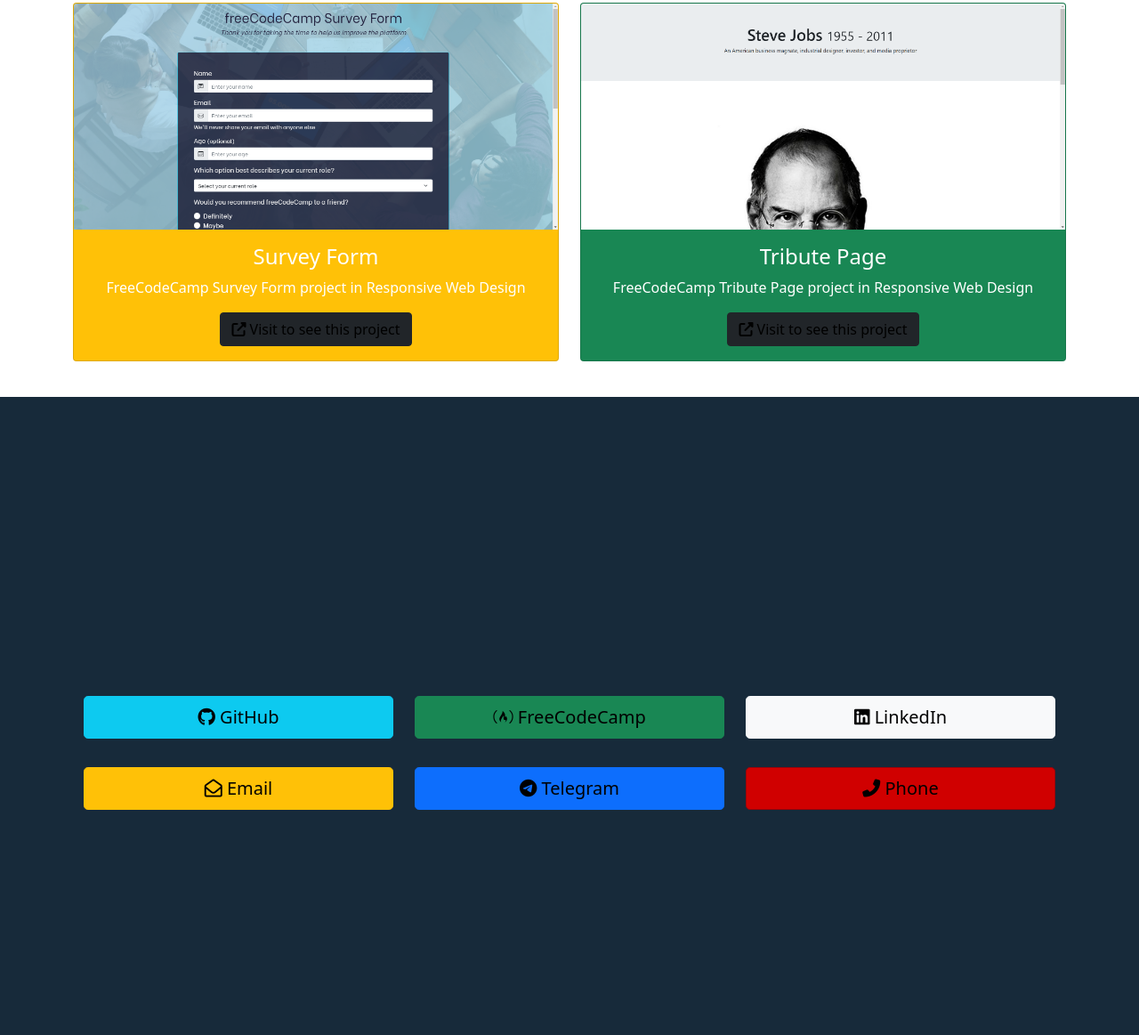
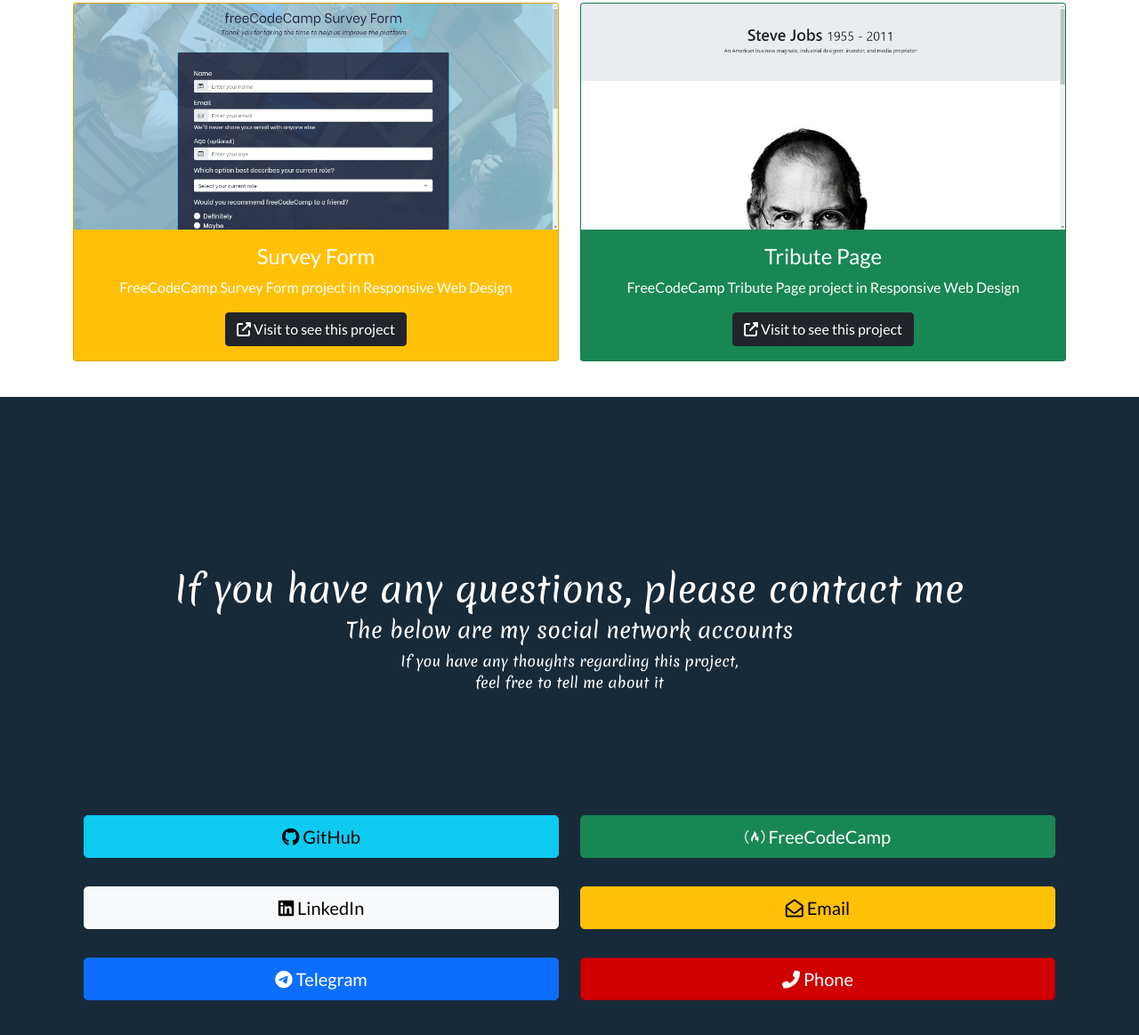
Before and after one commit to swiftv99/portfolio, a plain HTML site: page root/index.html in a window 1280 px wide. Shown: the part 1367-2530 px from the top of the page at 89% size. Drawn offline with nearby package versions, Linux system fonts and the light colour scheme.

Commit message:
Final Commit

```diff
--- a/root/index.html
+++ b/root/index.html
@@ -21,6 +21,14 @@
         crossorigin="anonymous"></script>
     <!-- Font Awesome Icons-->
     <script src="https://kit.fontawesome.com/b129219756.js" crossorigin="anonymous"></script>
+    <!--Google Fonts N1-->
+    <link rel="preconnect" href="https://fonts.googleapis.com">
+    <link rel="preconnect" href="https://fonts.gstatic.com" crossorigin>
+    <link rel="stylesheet" href="https://fonts.googleapis.com/css2?family=Merienda&display=swap">
+    <!--Google Fonts N2-->
+    <link rel="preconnect" href="https://fonts.googleapis.com">
+    <link rel="preconnect" href="https://fonts.gstatic.com" crossorigin>
+    <link rel="stylesheet" href="https://fonts.googleapis.com/css2?family=Lato&display=swap">
     <!-- CSS Stylesheet-->
     <link rel="stylesheet" href="/root/style/style.css" />
 
@@ -136,33 +144,40 @@
 
             </section>
             <section id="contact-section">
-                <div class="container w-100 h-100 mx-auto d-flex align-content-around">
-                    <div class="row row-cols-1 row-cols-md-2 row-cols-lg-3 m-auto w-100">
-                        <div class="cols my-2 py-2 d-grid gap-2">
-                            <a id="profile-link" href="https://github.com/swiftv99" class="btn btn-info btn-lg"><i
-                                    class="fab fa-github"></i> GitHub</a>
+                <div class="container w-100 h-100 mx-auto d-flex flex-column text-white">
+                    <div class="w-100 mt-5 pt-md-5">
+                        <h2 class="mt-md-5 pt-md-5 display-6"><b>If you have any questions, please contact me</b></h2>
+                        <h4>The below are my social network accounts</h4>
+                        <p>If you have any thoughts regarding this project,<br>
+                            feel free to tell me about it
+                        </p>
+                    </div>
+                    <div class="row row-cols-1 row-cols-md-2 row-cols-lg-2 m-auto w-100">
+                        <div class="cols my-1 my-md-2 py-2 d-grid gap-2">
+                            <a id="profile-link" href="https://github.com/swiftv99" class="btn btn-info btn-lg"
+                                target="_blank"><i class="fab fa-github"></i> GitHub</a>
                         </div>
-                        <div class="cols my-2 py-2 d-grid gap-2">
+                        <div class="cols my-1 my-md-2 py-2 d-grid gap-2">
                             <a id="contact-link2" href="https://www.freecodecamp.org/abdulaziz-musaev"
-                                class="btn btn-success btn-lg"><i class="fab fa-free-code-camp"></i> FreeCodeCamp</a>
+                                class="btn btn-success btn-lg" target="_blank"><i class="fab fa-free-code-camp"></i>
+                                FreeCodeCamp</a>
                         </div>
-                        <div class="cols my-2 py-2 d-grid gap-2">
+                        <div class="cols my-1 my-md-2 py-2 d-grid gap-2">
                             <a id="profile-link3" href="https://www.linkedin.com/in/abdulaziz-musaev"
-                                class="btn btn-light btn-lg"><i class="fab fa-linkedin"></i> LinkedIn</a>
+                                class="btn btn-light btn-lg" target="_blank"><i class="fab fa-linkedin"></i>
+                                LinkedIn</a>
                         </div>
-                        <div class="cols my-2 py-2 d-grid gap-2">
-                            <a id="profile-link4" href="mailto:swiftv99@gmail.com" class="btn btn-warning btn-lg"><i
-                                    class="far fa-envelope-open"></i>
-                                Email</a>
+                        <div class="cols my-1 my-md-2 py-2 d-grid gap-2">
+                            <a id="profile-link4" href="mailto:swiftv99@gmail.com" class="btn btn-warning btn-lg"
+                                target="_blank"><i class="far fa-envelope-open"></i> Email</a>
                         </div>
-                        <div class="cols my-2 py-2 d-grid gap-2">
-                            <a id="profile-link5" href="https://t.me/a_musaev" class="btn btn-primary btn-lg"><i
-                                    class="fab fa-telegram-plane"></i>
-                                Telegram</a>
+                        <div class="cols my-1 my-md-2 py-2 d-grid gap-2">
+                            <a id="profile-link5" href="https://t.me/a_musaev" class="btn btn-primary btn-lg"
+                                target="_blank"><i class="fab fa-telegram-plane"></i> Telegram</a>
                         </div>
-                        <div class="cols my-2 py-2 d-grid gap-2">
-                            <a id="profile-link6" href="tel:998915893205" class="btn btn-danger btn-lg"><i
-                                    class="fas fa-phone-alt"></i> Phone</a>
+                        <div class="cols my-1 my-md-2 py-2 d-grid gap-2">
+                            <a id="profile-link6" href="tel:998915893205" class="btn btn-danger btn-lg"
+                                target="_blank"><i class="fas fa-phone-alt"></i> Phone</a>
                         </div>
                     </div>
                 </div>
--- /dev/null
+++ b/root/style/_section2.scss
@@ -0,0 +1,4 @@
+/*  Main Section 2  */
+a:visited {
+	color: var(--color-black);
+}
--- a/root/style/_section3.scss
+++ b/root/style/_section3.scss
@@ -1,3 +1,4 @@
+/*  Main Section 3  */
 #contact-section {
 	background-color: var(--section3-bg-color);
 }
--- a/root/style/style.scss
+++ b/root/style/style.scss
@@ -5,6 +5,8 @@
 	--body-postition: relative;
 	--body-text-align: center;
 	--main-part-height: 100vh;
+	--body-font-family: "Merienda", cursive;
+	--main-font-family: "Lato", sans-serif;
 	/*	Navbar Style	*/
 	--navbar-bg: #0e6ba8;
 	--navbar-active-link-bg: #d00000;
@@ -16,23 +18,26 @@
 	--text-stroke-width: 2px;
 	--animation-opacity1: 1;
 	--animation-opacity2: 0.5;
-	--animation-duration: 0s;
+	--animation-duration: 32s;
 	/*  Main Section 3  */
 	--section3-bg-color: #172a3a;
 }
 @import "navbar";
 @import "section1";
+@import "section2";
 @import "section3";
 
 body {
 	position: var(--body-postition);
 	text-align: var(--body-text-align);
+	font-family: var(--body-font-family);
 }
 /*	Main Part Style  */
+.navbar,
+.row {
+	font-family: var(--main-font-family);
+}
 #contact-section,
 #welcome-section {
 	height: var(--main-part-height);
 }
-a:link {
-	color: var(--color-black);
-}
```
Also changed, not shown: root/style/style.css, 1 other file.
